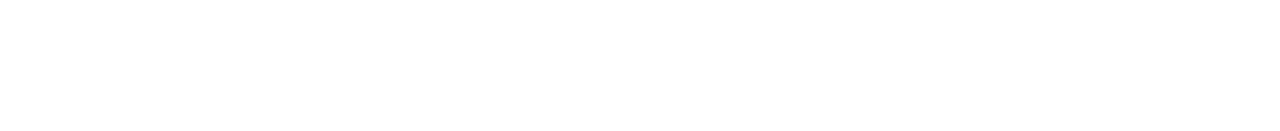
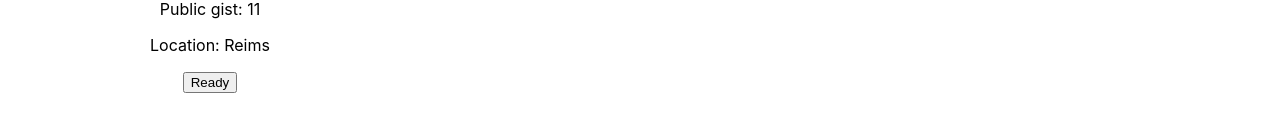
Before and after one commit to WildCodeSchool/reims-0919-js-github-battle, a React (Create React App) app in the folder gitvs/: page / in a window 1280 px wide. Both pictures are taken after a click on the button "Ready". Shown: the part 427-558 px from the top of the page. Built offline with nearby package versions, Linux system fonts and the light colour scheme.

Commit message:
appearance of the different components for the desktop: profile1, then profile2 and finally the comparison

```diff
--- /dev/null
+++ b/gitvs/src/Components/ButtonAppearProfile.js
@@ -0,0 +1,6 @@
+function ButtonAppearProfile(id)
+{
+    document.getElementById(id).style.display = 'block';
+}
+
+export default ButtonAppearProfile;
--- a/gitvs/src/Components/Comparison.js
+++ b/gitvs/src/Components/Comparison.js
@@ -1,6 +1,7 @@
 import React from 'react';
 import './Profile1Phone.css';
 import ButtonAppearResults from './ButtonAppearResults';
+import ButtonAppearProfile from './ButtonAppearProfile';
 
 const Comparison = () =>
     <div id="comparison">
--- a/gitvs/src/Components/Profile1.js
+++ b/gitvs/src/Components/Profile1.js
@@ -2,6 +2,7 @@
 import './Profile1Phone.css';
 import './ProfilesDesktop.css';
 import ButtonMask from './ButtonMask';
+import ButtonAppearProfile from './ButtonAppearProfile';
 
 
 const Profile1 = () =>
@@ -13,6 +14,7 @@
                 <p>Public gist: 11</p>
                 <p>Location: Reims</p>
                 <button type="button" value="Mask" onClick={event => ButtonMask('Profile1', 'Profile2')} className="buttonPhone"> Ready </button>
+                <button className='buttonReadyDesktop' type="button" value="Mask" onClick={event => ButtonAppearProfile('Profile2')}>Ready</button>
             </div>
     </div>
 
--- a/gitvs/src/Components/Profile1Phone.css
+++ b/gitvs/src/Components/Profile1Phone.css
@@ -32,6 +32,10 @@
         display: none;
     }
 
+    .buttonReadyDesktop {
+        display: none;
+    }
+
     .avatar-result {
         width: 80%;
     }
--- a/gitvs/src/Components/Profile2.js
+++ b/gitvs/src/Components/Profile2.js
@@ -1,6 +1,7 @@
 import React from 'react';
 import './Profile1Phone.css';
 import ButtonMask from './ButtonMask';
+import ButtonAppearProfile from './ButtonAppearProfile';
 
 const Profile2 = () =>
     <div id="Profile2">
@@ -11,6 +12,7 @@
                 <p>Public gist: 16</p>
                 <p>Location: Reims</p>
                 <button type="button" value="Masquer" onClick={event => ButtonMask('Profile2', 'comparison')} className="buttonPhone"> Ready </button>
+                <button className='buttonReadyDesktop' type="button" value="Mask" onClick={event => ButtonAppearProfile('comparison')}>Ready</button>
             </div>
     </div>
 
--- a/gitvs/src/Components/ProfilesDesktop.css
+++ b/gitvs/src/Components/ProfilesDesktop.css
@@ -53,4 +53,10 @@
         height: 200px;
         margin: 10px;
     }
+
+    .buttonPhone {
+        margin-top: 30px;
+        width: 70%;
+        height: 50px;
+    }
 }
--- a/gitvs/src/Components/WelcomePage.js
+++ b/gitvs/src/Components/WelcomePage.js
@@ -13,7 +13,7 @@
                 <div className='form'>
                     <input type="text" name="pseudo" id="pseudo" required />
                     <button type="button" value="Mask" onClick={event => ButtonMask('WelcomePage', 'Profile1')} className="buttonPhone"> Ready </button>
-                    <button type="button" value="Mask" onClick={event => ButtonMaskWelcomePageDesktop('WelcomePage', 'Profile1', 'comparison', 'Profile2')} className="buttonDesktop"> Ready </button>
+                    <button type="button" value="Mask" onClick={event => ButtonMask('WelcomePage', 'Profile1')} className="buttonDesktop"> Ready </button>
                 </div>
         </form>
     </div>
```
